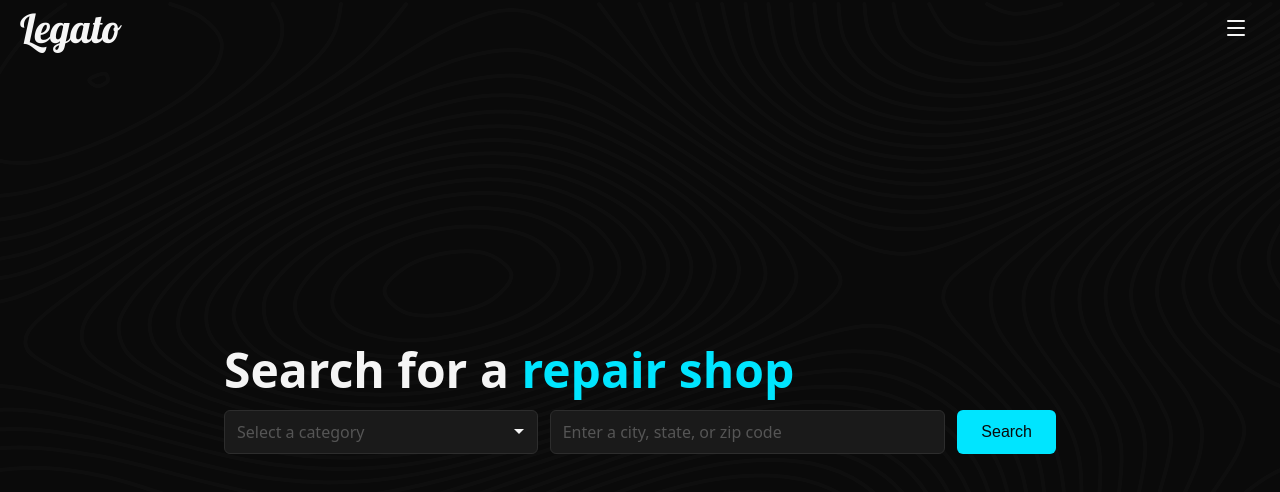
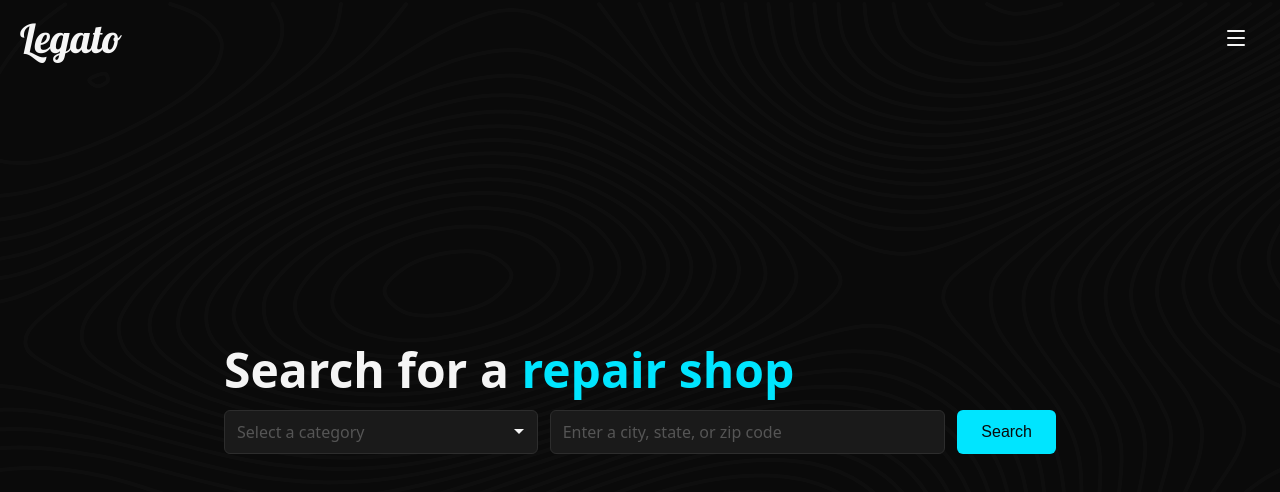
Before and after one commit to ploymahloy/bloodhound, a React (Vite) app: page / in a window 1280 px wide. Shown: the top 492 px of the page. Built offline with nearby package versions, Linux system fonts and the light colour scheme.

Commit message:
style(navbar): spacing

```diff
--- a/src/components/Navbar.css
+++ b/src/components/Navbar.css
@@ -15,7 +15,7 @@ body:has(.Navbar-drawer--open) {
 	display: flex;
 	align-items: center;
 	justify-content: space-between;
-	padding: 0 1.25rem;
+	padding: 1.25rem 1.25rem 0;
 	background: transparent;
 }
 
```
